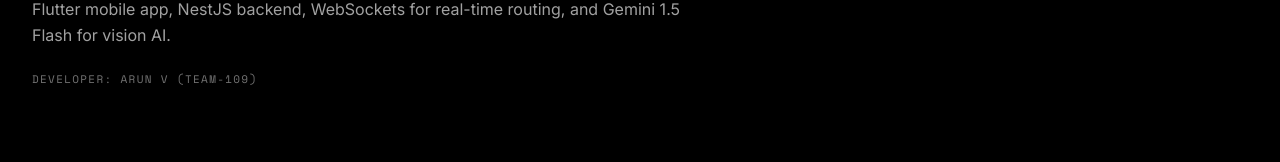
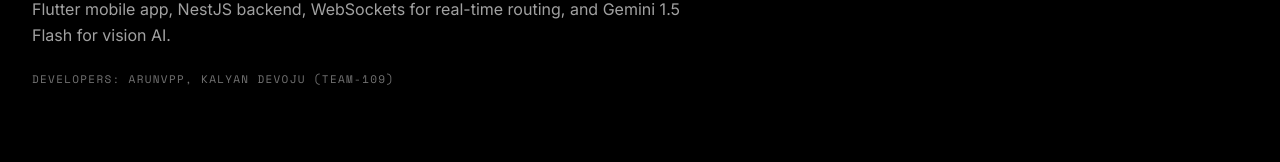
Before and after one commit to Cherie05/nirvaha-ai, a Next.js app in the folder src/landing/: page / in a window 1280 px wide. Shown: the part 5562-5724 px from the top of the page. Built offline with nearby package versions, Linux system fonts and the light colour scheme.

Commit message:
Update developer names to include Kalyan Devoju

```diff
--- a/src/landing/components/DeveloperSection.tsx
+++ b/src/landing/components/DeveloperSection.tsx
@@ -40,7 +40,7 @@
               Nirvaha was rapidly prototyped and developed during the 36-hour GDG Coimbatore Build With AI 2026 Hackathon (Sustainable Cities Track). The platform integrates a Flutter mobile app, NestJS backend, WebSockets for real-time routing, and Gemini 1.5 Flash for vision AI.
             </p>
             <p className="font-mono-label text-neutral-500 text-xs">
-              DEVELOPER: ARUN V (TEAM-109)
+              DEVELOPERS: ARUNVPP, KALYAN DEVOJU (TEAM-109)
             </p>
           </div>
 
```
